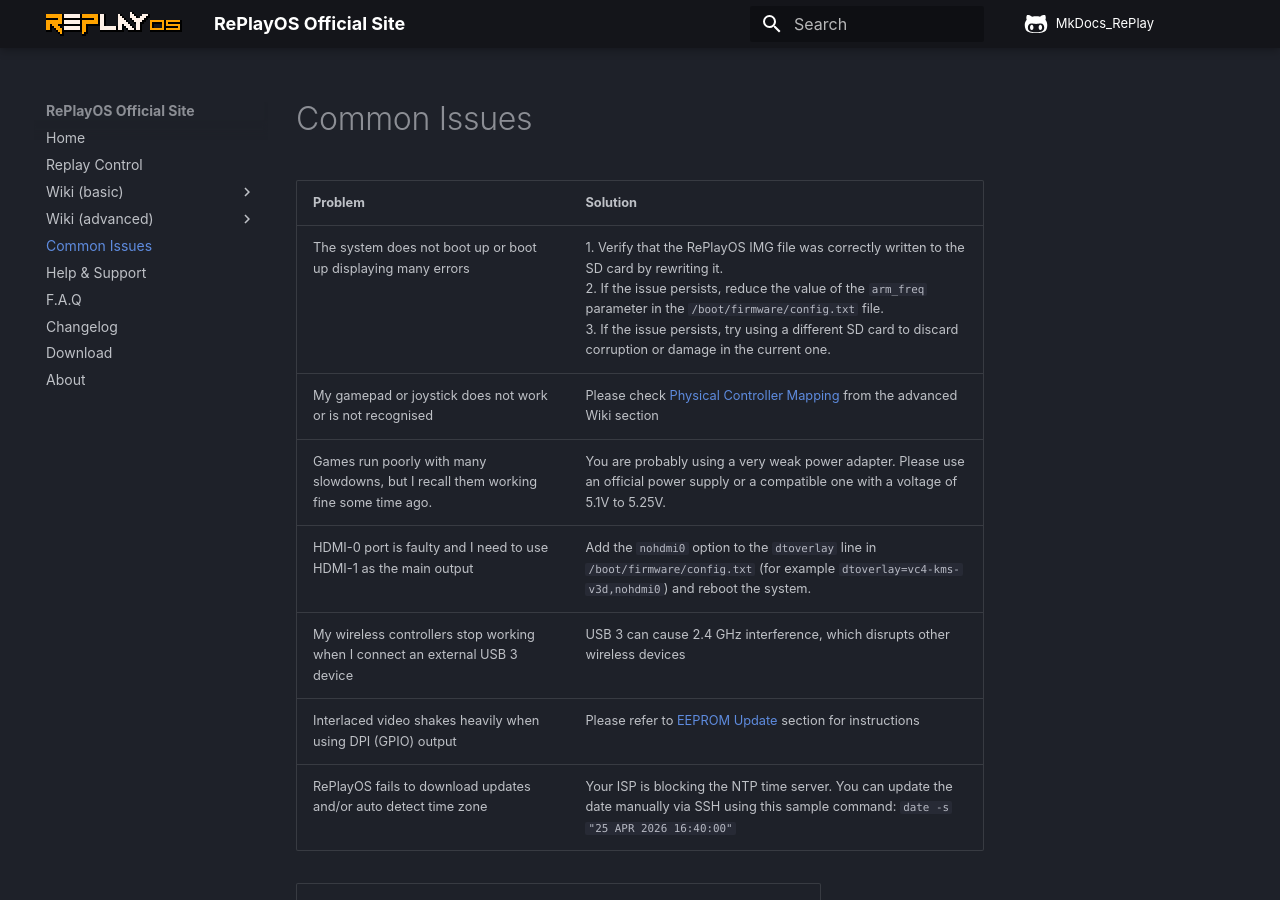
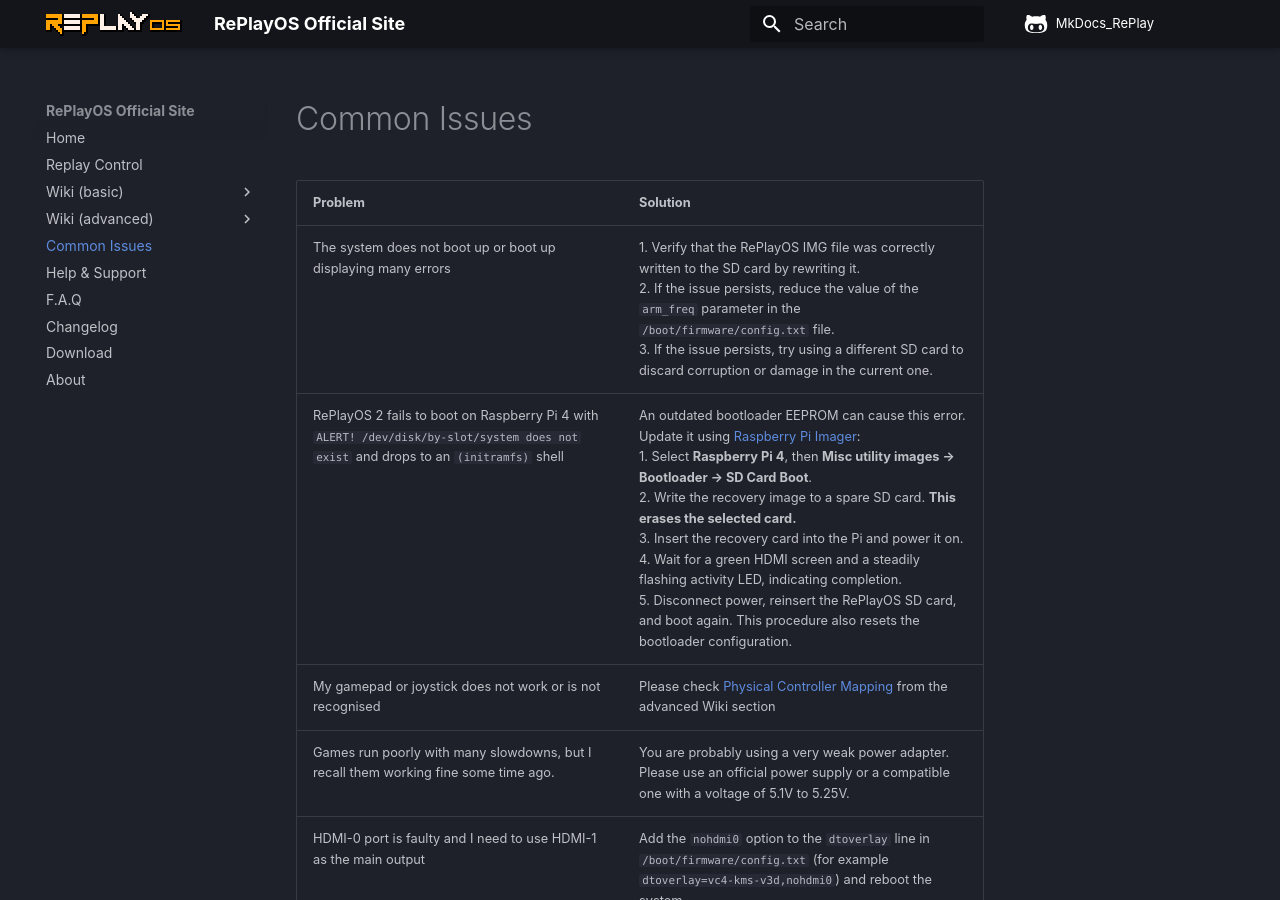
Before and after one commit to rtomasa/MkDocs_RePlay, an MkDocs documentation site: the page built from docs/issues.md, in a window 1280 px wide and 900 px high. Built offline with MkDocs 1.6.1 and Material for MkDocs 9.7.7, drawn with Linux system fonts in a browser that asks for light colours; some web fonts are replaced; comment, search, counter and statistics services are not loaded.

Commit message:
Added Pi4 EEPROM problem instructions

```diff
--- a/docs/issues.md
+++ b/docs/issues.md
@@ -3,6 +3,7 @@
 | Problem                                      | Solution       |
 | -------------------------------------------- | -------------- |
 | The system does not boot up or boot up displaying many errors | 1. Verify that the RePlayOS IMG file was correctly written to the SD card by rewriting it.</br>2. If the issue persists, reduce the value of the `arm_freq` parameter in the `/boot/firmware/config.txt` file.</br>3. If the issue persists, try using a different SD card to discard corruption or damage in the current one. |
+| RePlayOS 2 fails to boot on Raspberry Pi 4 with `ALERT! /dev/disk/by-slot/system does not exist` and drops to an `(initramfs)` shell | An outdated bootloader EEPROM can cause this error. Update it using [Raspberry Pi Imager](https://www.raspberrypi.com/software/):</br>1. Select **Raspberry Pi 4**, then **Misc utility images → Bootloader → SD Card Boot**.</br>2. Write the recovery image to a spare SD card. **This erases the selected card.**</br>3. Insert the recovery card into the Pi and power it on.</br>4. Wait for a green HDMI screen and a steadily flashing activity LED, indicating completion.</br>5. Disconnect power, reinsert the RePlayOS SD card, and boot again. This procedure also resets the bootloader configuration. |
 | My gamepad or joystick does not work or is not recognised | Please check [Physical Controller Mapping](mappings.md) from the advanced Wiki section |
 | Games run poorly with many slowdowns, but I recall them working fine some time ago. | You are probably using a very weak power adapter. Please use an official power supply or a compatible one with a voltage of 5.1V to 5.25V. |
 | HDMI-0 port is faulty and I need to use HDMI-1 as the main output | Add the `nohdmi0` option to the `dtoverlay` line in `/boot/firmware/config.txt` (for example `dtoverlay=vc4-kms-v3d,nohdmi0`) and reboot the system. |
```
